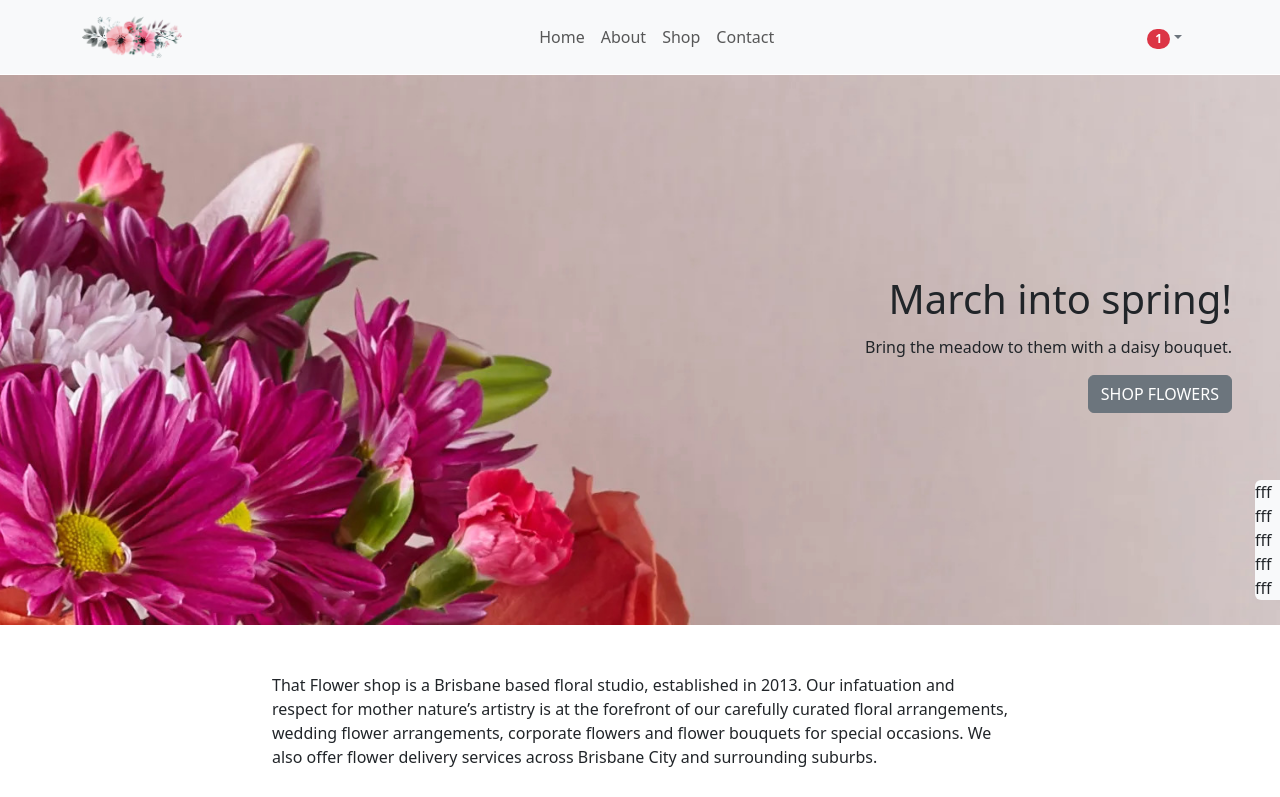
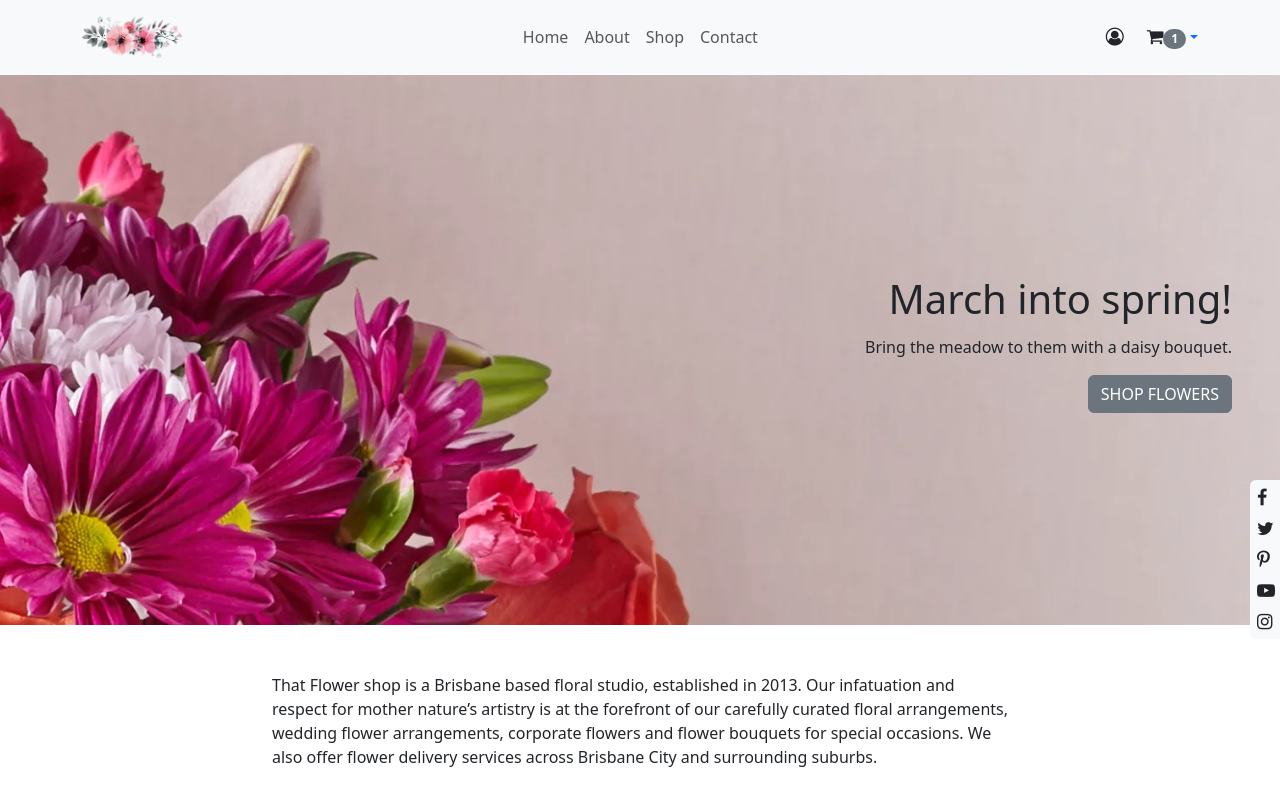
Before and after one commit to SuzanaMilicev/ZavrsniProjekat, an Angular app in the folder ZavrsniProjekat/: page / in a window 1280 px wide. Shown: the top 797 px of the page. Built offline with nearby package versions, Linux system fonts and the light colour scheme.

Commit message:
Gotov 1.deo projekta

```diff
--- a/ZavrsniProjekat/angular.json
+++ b/ZavrsniProjekat/angular.json
@@ -36,6 +36,7 @@
             ],
             "styles": [
               "node_modules/bootstrap/dist/css/bootstrap.min.css",
+              "node_modules/font-awesome/css/font-awesome.css",
               "src/styles.css"
             ],
             "scripts": [
--- a/ZavrsniProjekat/package.json
+++ b/ZavrsniProjekat/package.json
@@ -19,6 +19,7 @@
     "@angular/platform-browser-dynamic": "^17.0.0",
     "@angular/router": "^17.0.0",
     "bootstrap": "^5.3.2",
+    "font-awesome": "^4.7.0",
     "material-design-icons": "^3.0.1",
     "rxjs": "~7.8.0",
     "tslib": "^2.3.0",
--- a/ZavrsniProjekat/src/app/header/header.component.html
+++ b/ZavrsniProjekat/src/app/header/header.component.html
@@ -27,28 +27,22 @@
 
         <!-- Dropdown i ikonice -->
         <div class="d-flex align-items-center">
-            <!-- Icon -->
             <a class="link-secondary me-3" href="#">
-                <i class="fas fa-shopping-cart"></i>
+                <i class="fa fa-user-circle-o text-dark icon" aria-hidden="true"></i>
             </a>
 
-            <!-- Notifications -->
+
             <div class="dropdown">
-                <a data-mdb-dropdown-init class="link-secondary me-3 dropdown-toggle hidden-arrow" href="#"
-                    id="navbarDropdownMenuLink" role="button" aria-expanded="false">
-                    <i class="fas fa-bell"></i>
-                    <span class="badge rounded-pill badge-notification bg-danger">1</span>
+                <a class="dropdown-toggle" href="#" role="button" id="dropdownMenuLink" data-bs-toggle="dropdown"
+                    aria-expanded="false">
+                    <i class="fa fa-shopping-cart text-dark icon" aria-hidden="true"></i>
+                    <span class="badge rounded-pill badge-notification bg-secondary">1</span>
                 </a>
-                <ul class="dropdown-menu dropdown-menu-end" aria-labelledby="navbarDropdownMenuLink">
-                    <li>
-                        <a class="dropdown-item" href="#">Some news</a>
-                    </li>
-                    <li>
-                        <a class="dropdown-item" href="#">Another news</a>
-                    </li>
-                    <li>
-                        <a class="dropdown-item" href="#">Something else here</a>
-                    </li>
+
+                <ul class="dropdown-menu" aria-labelledby="dropdownMenuLink">
+                    <li><a class="dropdown-item" href="#">Action1</a></li>
+                    <li><a class="dropdown-item" href="#">Action2</a></li>
+                    <li><a class="dropdown-item" href="#">Action3</a></li>
                 </ul>
             </div>
         </div>
--- a/ZavrsniProjekat/src/app/social-sidebar/social-sidebar.component.css
+++ b/ZavrsniProjekat/src/app/social-sidebar/social-sidebar.component.css
@@ -1,5 +1,6 @@
 .social-sidebar {
-    min-width: 25px;
+    min-width: 30px;
+    min-height: 100px;
     position: fixed;
     right: 0;
     top: 60%;
--- a/ZavrsniProjekat/src/app/social-sidebar/social-sidebar.component.html
+++ b/ZavrsniProjekat/src/app/social-sidebar/social-sidebar.component.html
@@ -1,17 +1,27 @@
 <div class="social-sidebar bg-light rounded-start">
-    <span class="">
-        fff
-    </span> <br>
-    <span class="">
-        fff
-    </span> <br>
-    <span class="">
-        fff
-    </span> <br>
-    <span class="">
-        fff
-    </span> <br>
-    <span class="">
-        fff
-    </span>
+    <div class="mb-1 mt-1">
+        <span class="text-dark icon">
+            <i class="fa fa-facebook" aria-hidden="true"></i>
+        </span>
+    </div>
+    <div class="mb-1 mt-1">
+        <span class="text-dark icon">
+            <i class="fa fa-twitter" aria-hidden="true"></i>
+        </span>
+    </div>
+    <div class="mb-1 mt-1">
+        <span class="text-dark icon">
+            <i class="fa fa-pinterest-p" aria-hidden="true"></i>
+        </span>
+    </div>
+    <div class="mb-1 mt-1">
+        <span class="text-dark icon">
+            <i class="fa fa-youtube-play" aria-hidden="true"></i>
+        </span>
+    </div>
+    <div class="mb-1 mt-1">
+        <span class="text-dark icon">
+            <i class="fa fa-instagram" aria-hidden="true"></i>
+        </span>
+    </div>
 </div>
--- a/ZavrsniProjekat/src/styles.css
+++ b/ZavrsniProjekat/src/styles.css
@@ -3,3 +3,8 @@
     padding: 0;
     box-sizing: border-box;
 }
+
+.icon {
+    font-size: 18px !important;
+    padding-left: 7px;
+}
```
Also changed, not shown: 1 other file (tests, documents, lock files or other folders).
